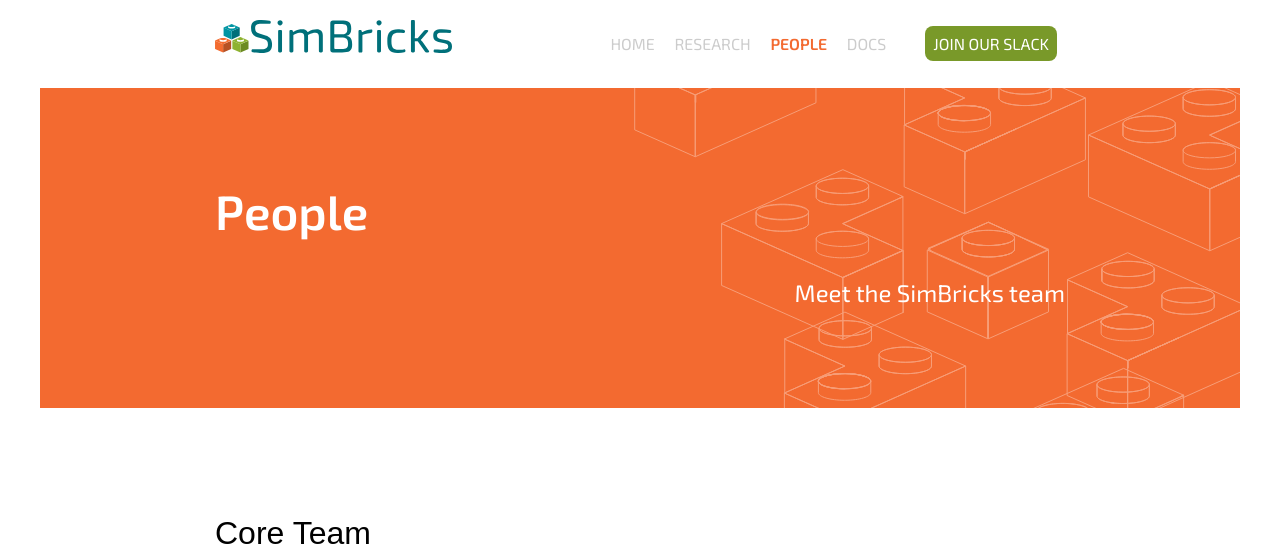
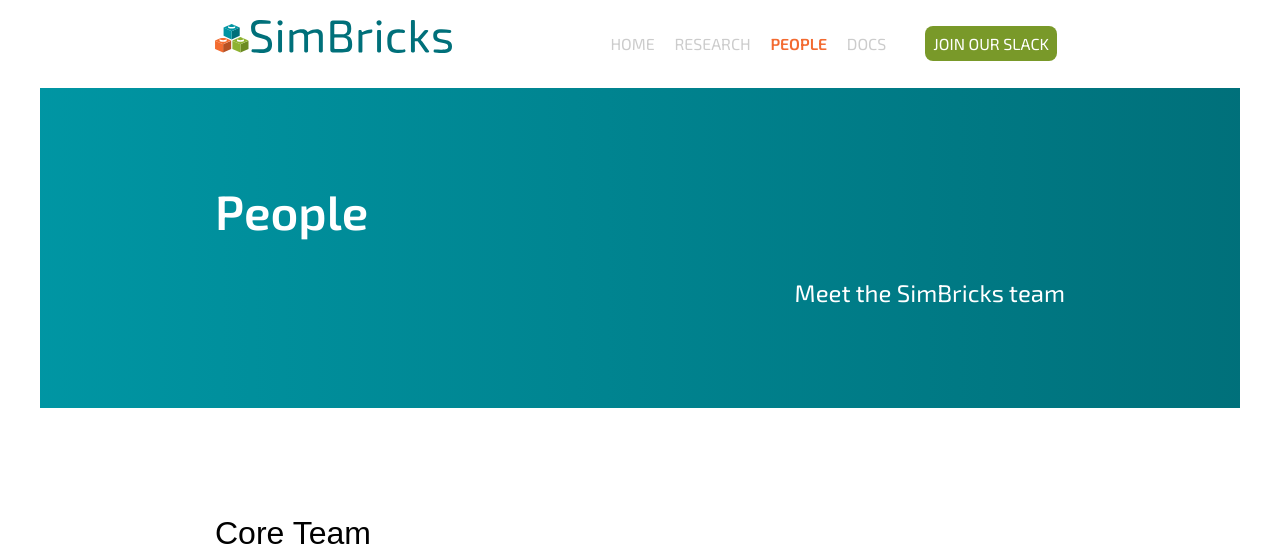
Before and after one commit to simbricks/simbricks.github.io, a Jekyll site: the page built from _pages/people.md, in a window 1280 px wide. Shown: the top 558 px of the page. Built offline with Jekyll 4.4.1, drawn with Linux system fonts in a browser that asks for light colours; some web fonts are replaced; grey boxes are pictures that could not be loaded.

Commit message:
make all page headers blue gradient

```diff
--- a/_layouts/base.html
+++ b/_layouts/base.html
@@ -54,7 +54,7 @@
     {%- include header.html %}
 
     <main>
-      <header class="page-header page-header-{{ page.header_color }}">
+      <header class="page-header">
         <div class="container">
         {%- if page.logo -%}
         <div class="logo">
--- a/_sass/base-design.scss
+++ b/_sass/base-design.scss
@@ -172,7 +172,7 @@
   background-repeat: no-repeat;
   background-position: center right;
 
-  @include sec-grey;
+  @include sec-bluegradient;
   div.container {
     div.text {
       p.subtitle {
@@ -189,23 +189,6 @@
     }
   }
 }
-
-header.page-header-green {
-  @include sec-green;
-}
-
-header.page-header-orange {
-  @include sec-orange;
-}
-
-header.page-header-blue {
-  @include sec-blue;
-}
-
-header.page-header-bluegradient {
-  @include sec-bluegradient();
-}
-
 
 div.titlebar {
   @include sec-green;
```
